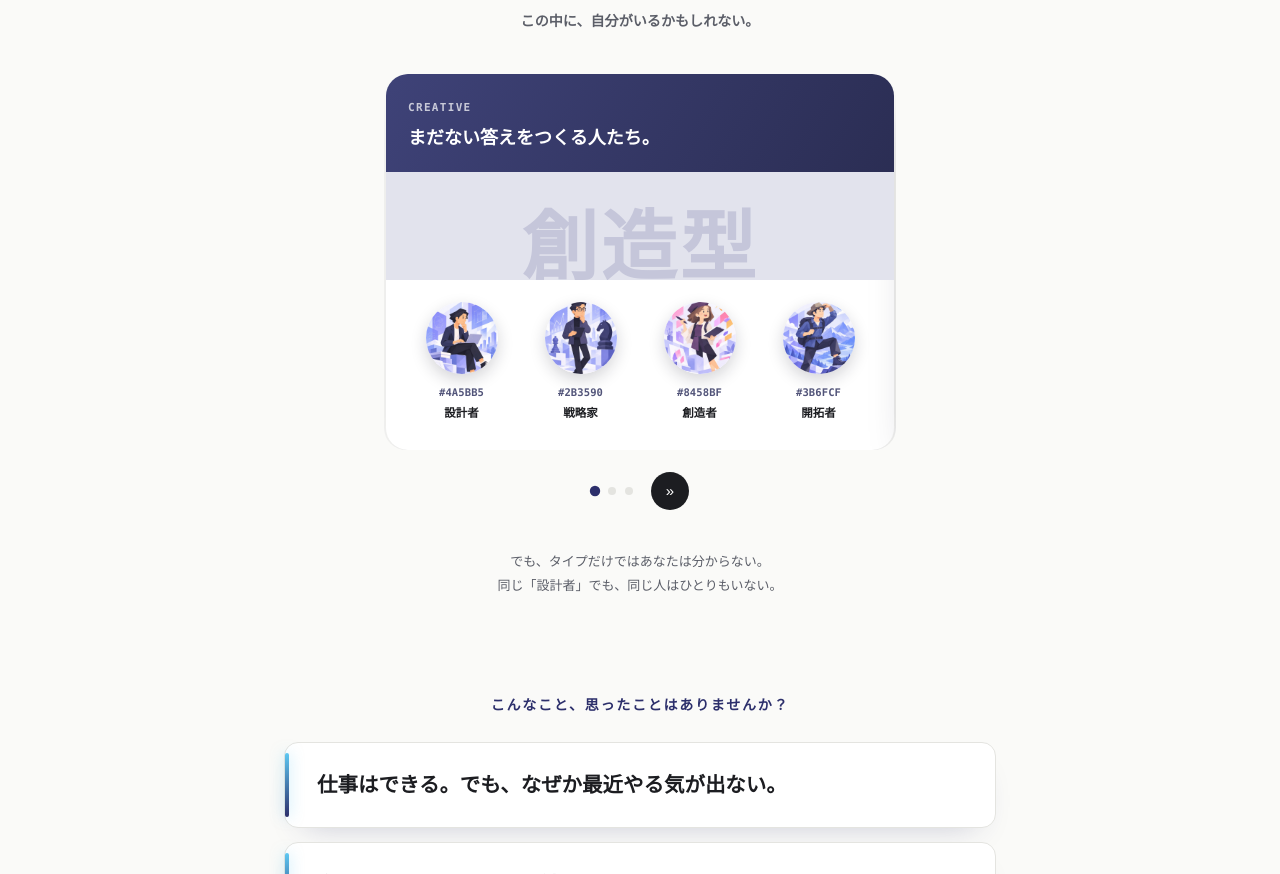
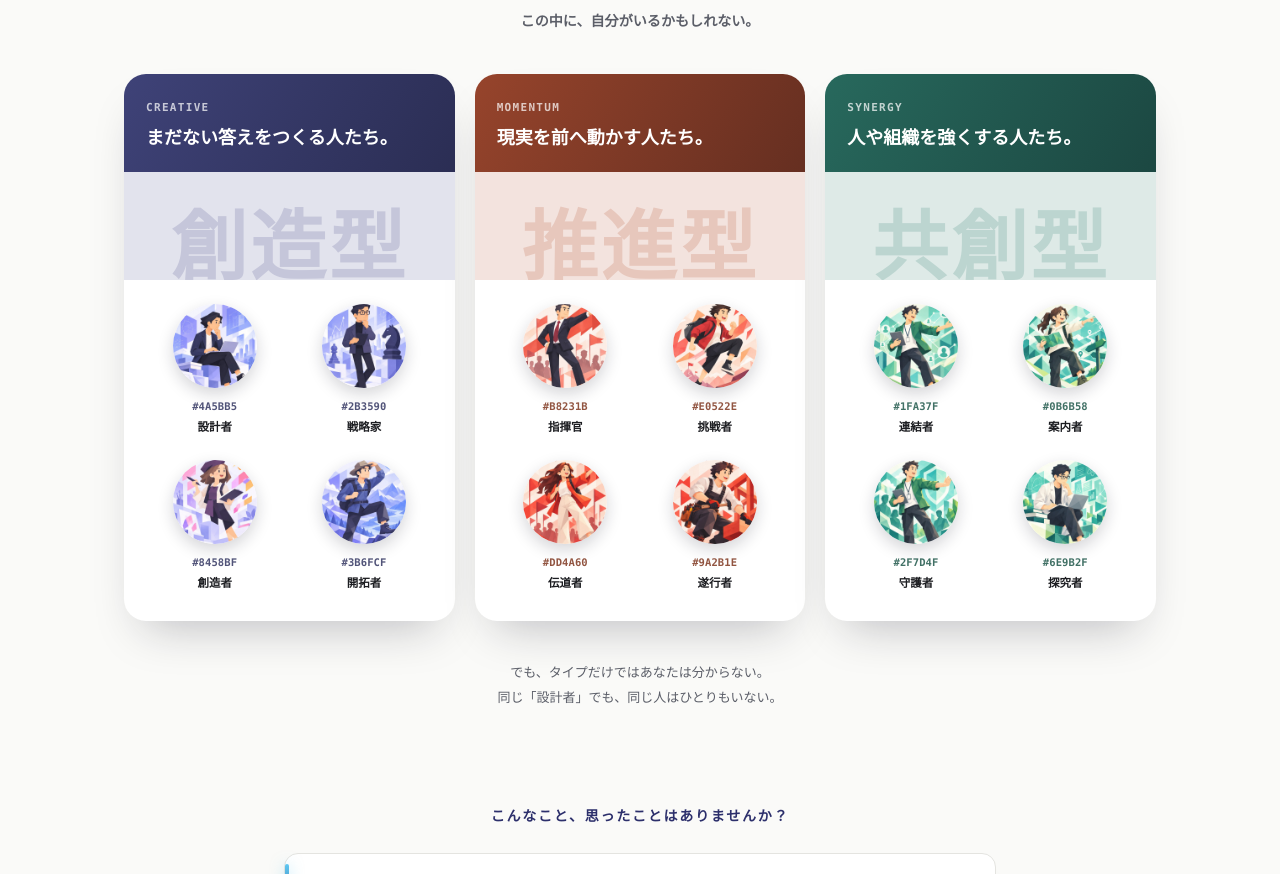
Before and after one commit to KAKU0302/kaku-site, a website: page index.html in a window 1280 px wide. Shown: the part 961-1835 px from the top of the page. Drawn offline with nearby package versions, Linux system fonts and the light colour scheme; a script that the page names is missing.

Commit message:
Add files via upload

```diff
--- a/app.js
+++ b/app.js
@@ -453,64 +453,10 @@
       </div>`;
   }
 
-  let typeShowcaseIndex = 0;
-
-  function updateTypeShowcaseCarousel() {
-    const track = document.getElementById("type-showcase-track");
-    const dotsWrap = document.getElementById("type-showcase-dots");
-    if (!track) return;
-    track.style.transform = `translateX(-${typeShowcaseIndex * 100}%)`;
-    if (dotsWrap) {
-      Array.from(dotsWrap.children).forEach((dot, i) => {
-        dot.classList.toggle("is-active", i === typeShowcaseIndex);
-      });
-    }
-  }
-
-  function goToTypeShowcaseSlide(index) {
-    const count = KAKU_TYPE_CATEGORY_ORDER.length;
-    typeShowcaseIndex = ((index % count) + count) % count;
-    updateTypeShowcaseCarousel();
-  }
-
   function renderTypeShowcase() {
     const track = document.getElementById("type-showcase-track");
-    const dotsWrap = document.getElementById("type-showcase-dots");
-    const nextBtn = document.getElementById("type-showcase-next");
     if (!track) return;
-
     track.innerHTML = KAKU_TYPE_CATEGORY_ORDER.map((catId) => buildTypeShowcaseSlideHtml(KAKU_TYPE_CATEGORIES[catId])).join("");
-
-    if (dotsWrap) {
-      dotsWrap.innerHTML = KAKU_TYPE_CATEGORY_ORDER.map((catId, i) =>
-        `<button type="button" class="type-showcase__dot" data-index="${i}" aria-label="${KAKU_TYPE_CATEGORIES[catId].nameJp}を見る"></button>`
-      ).join("");
-      dotsWrap.querySelectorAll(".type-showcase__dot").forEach((dot) => {
-        dot.addEventListener("click", () => goToTypeShowcaseSlide(Number(dot.dataset.index)));
-      });
-    }
-
-    if (nextBtn) {
-      nextBtn.addEventListener("click", () => goToTypeShowcaseSlide(typeShowcaseIndex + 1));
-    }
-
-    // 簡易スワイプ対応（タッチ端末でカードを左右にめくれるように）
-    const carousel = track.closest(".type-showcase__carousel");
-    if (carousel) {
-      let touchStartX = null;
-      carousel.addEventListener("touchstart", (e) => { touchStartX = e.touches[0].clientX; }, { passive: true });
-      carousel.addEventListener("touchend", (e) => {
-        if (touchStartX === null) return;
-        const deltaX = e.changedTouches[0].clientX - touchStartX;
-        if (Math.abs(deltaX) > 40) {
-          goToTypeShowcaseSlide(typeShowcaseIndex + (deltaX < 0 ? 1 : -1));
-        }
-        touchStartX = null;
-      }, { passive: true });
-    }
-
-    typeShowcaseIndex = 0;
-    updateTypeShowcaseCarousel();
   }
 
   // ---------------------------------------------------------------------
--- a/index.html
+++ b/index.html
@@ -68,12 +68,6 @@
         <div class="type-showcase__viewport">
           <div class="type-showcase__track" id="type-showcase-track"></div>
         </div>
-      </div>
-      <div class="type-showcase__controls">
-        <div class="type-showcase__dots" id="type-showcase-dots"></div>
-        <button class="type-showcase__next" id="type-showcase-next" type="button" aria-label="次の分類を見る">
-          <span aria-hidden="true">&raquo;</span>
-        </button>
       </div>
       <div class="type-showcase__inner">
         <p class="type-showcase__note">
--- a/style.css
+++ b/style.css
@@ -392,27 +392,22 @@ img { max-width: 100%; display: block; }
 }
 
 .type-showcase__carousel {
-  max-width: 560px;
+  max-width: 1080px;
   margin: 40px auto 0;
   padding: 0 24px;
 }
-.type-showcase__viewport {
-  overflow: hidden;
-  border-radius: 22px;
-}
+.type-showcase__viewport { border-radius: 22px; }
 .type-showcase__track {
-  display: flex;
-  transition: transform 0.5s cubic-bezier(0.22, 1, 0.36, 1);
-}
-.type-showcase__slide {
-  flex: 0 0 100%;
-  min-width: 0;
-  padding: 0 2px;
-}
+  display: grid;
+  grid-template-columns: repeat(3, minmax(0, 1fr));
+  gap: 20px;
+}
+.type-showcase__slide { min-width: 0; }
 .type-showcase__slide-card {
   border-radius: 22px;
   overflow: hidden;
   background: var(--color-surface);
+  height: 100%;
   box-shadow: 0 24px 48px -20px rgba(20, 20, 40, 0.28);
 }
 .type-showcase__slide-bar {
@@ -461,13 +456,13 @@ img { max-width: 100%; display: block; }
   user-select: none;
 }
 .type-showcase__slide-swatches {
-  display: flex;
-  justify-content: space-between;
-  gap: 8px;
-  padding: 22px 20px 26px;
+  display: grid;
+  grid-template-columns: repeat(2, minmax(0, 1fr));
+  gap: 22px 8px;
+  padding: 24px 20px 28px;
 }
 .type-showcase__swatch {
-  flex: 1 1 0;
+  min-width: 0;
   display: flex;
   flex-direction: column;
   align-items: center;
@@ -478,8 +473,8 @@ img { max-width: 100%; display: block; }
 .type-showcase__swatch:hover { transform: translateY(-3px); }
 .type-showcase__swatch-photo {
   display: block;
-  width: clamp(52px, 15vw, 72px);
-  height: clamp(52px, 15vw, 72px);
+  width: clamp(64px, 18vw, 84px);
+  height: clamp(64px, 18vw, 84px);
   border-radius: 50%;
   overflow: hidden;
   box-shadow: 0 6px 16px rgba(20, 20, 40, 0.18);
@@ -506,49 +501,6 @@ img { max-width: 100%; display: block; }
   color: var(--color-text);
 }
 
-.type-showcase__controls {
-  display: flex;
-  align-items: center;
-  justify-content: center;
-  gap: 18px;
-  margin: 22px auto 0;
-}
-.type-showcase__dots {
-  display: flex;
-  align-items: center;
-  gap: 9px;
-}
-.type-showcase__dot {
-  width: 8px;
-  height: 8px;
-  padding: 0;
-  border: none;
-  border-radius: 50%;
-  background: var(--color-border);
-  cursor: pointer;
-  transition: background 0.2s ease, transform 0.2s ease;
-}
-.type-showcase__dot.is-active {
-  background: var(--color-accent);
-  transform: scale(1.3);
-}
-.type-showcase__next {
-  display: inline-flex;
-  align-items: center;
-  justify-content: center;
-  width: 38px;
-  height: 38px;
-  border: none;
-  border-radius: 50%;
-  background: var(--color-text);
-  color: #fff;
-  font-size: 15px;
-  line-height: 1;
-  cursor: pointer;
-  transition: transform 0.2s ease, background 0.2s ease;
-}
-.type-showcase__next:hover { background: var(--color-accent); transform: translateX(2px); }
-
 .type-showcase__note {
   margin: 40px auto 0;
   max-width: 480px;
@@ -557,11 +509,15 @@ img { max-width: 100%; display: block; }
   color: var(--color-text-soft);
   font-family: var(--font-serif);
 }
+@media (min-width: 641px) and (max-width: 940px) {
+  .type-showcase__track { grid-template-columns: 1fr; max-width: 520px; margin: 0 auto; }
+}
 @media (max-width: 640px) {
   .type-showcase { padding: 44px 0 8px; }
   .type-showcase__carousel { max-width: 420px; margin-top: 32px; padding: 0 16px; }
+  .type-showcase__track { grid-template-columns: 1fr; gap: 16px; }
   .type-showcase__slide-visual { height: 84px; }
-  .type-showcase__slide-swatches { padding: 18px 14px 22px; }
+  .type-showcase__slide-swatches { grid-template-columns: repeat(4, minmax(0, 1fr)); padding: 18px 12px 22px; gap: 8px; }
 }
 
 /* ---------- 自分事化の問いかけ（TOP） ---------- */
@@ -1389,10 +1345,16 @@ img { max-width: 100%; display: block; }
 }
 .types-grid__category-cards {
   display: grid;
-  grid-template-columns: 1fr;
-  gap: 24px;
-  max-width: 460px;
-  margin: 0 auto;
+  grid-template-columns: repeat(auto-fill, minmax(220px, 1fr));
+  gap: 16px;
+  align-items: start;
+}
+/* PC: 各カテゴリのタイプ4体を横一列に並べる */
+#view-types .container--narrow { max-width: 1120px; }
+#view-types .section-title,
+#view-types > .container > .body-text { max-width: 880px; }
+@media (min-width: 900px) {
+  .types-grid__category-cards { grid-template-columns: repeat(4, minmax(0, 1fr)); }
 }
 .type-card {
   border: 1px solid color-mix(in srgb, var(--type-color, var(--color-accent)) 28%, var(--color-border));
@@ -1426,6 +1388,10 @@ img { max-width: 100%; display: block; }
 .type-card__poster-tag {
   margin: 0;
   padding: 10px 14px;
+  min-height: 3.6em;
+  display: flex;
+  align-items: center;
+  justify-content: center;
   background: var(--type-color, var(--color-accent));
   color: #fff;
   font-size: 13px;
```
Also changed, not shown: README.md.
